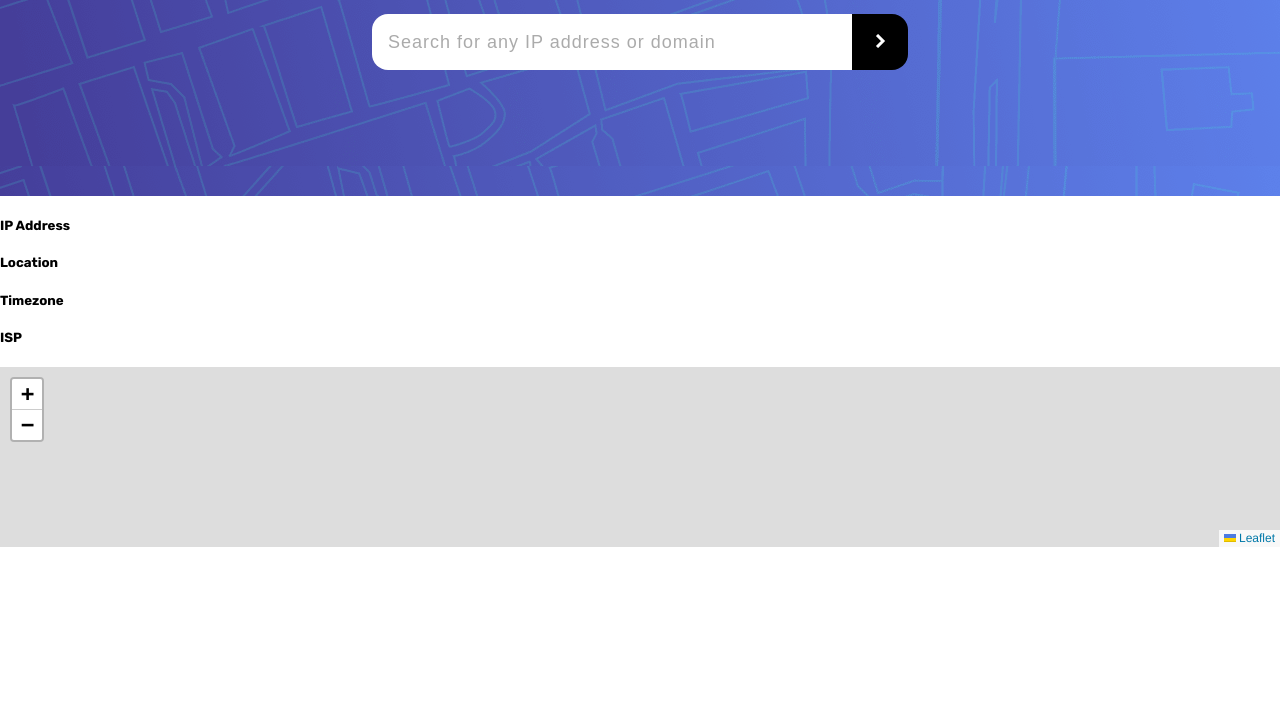
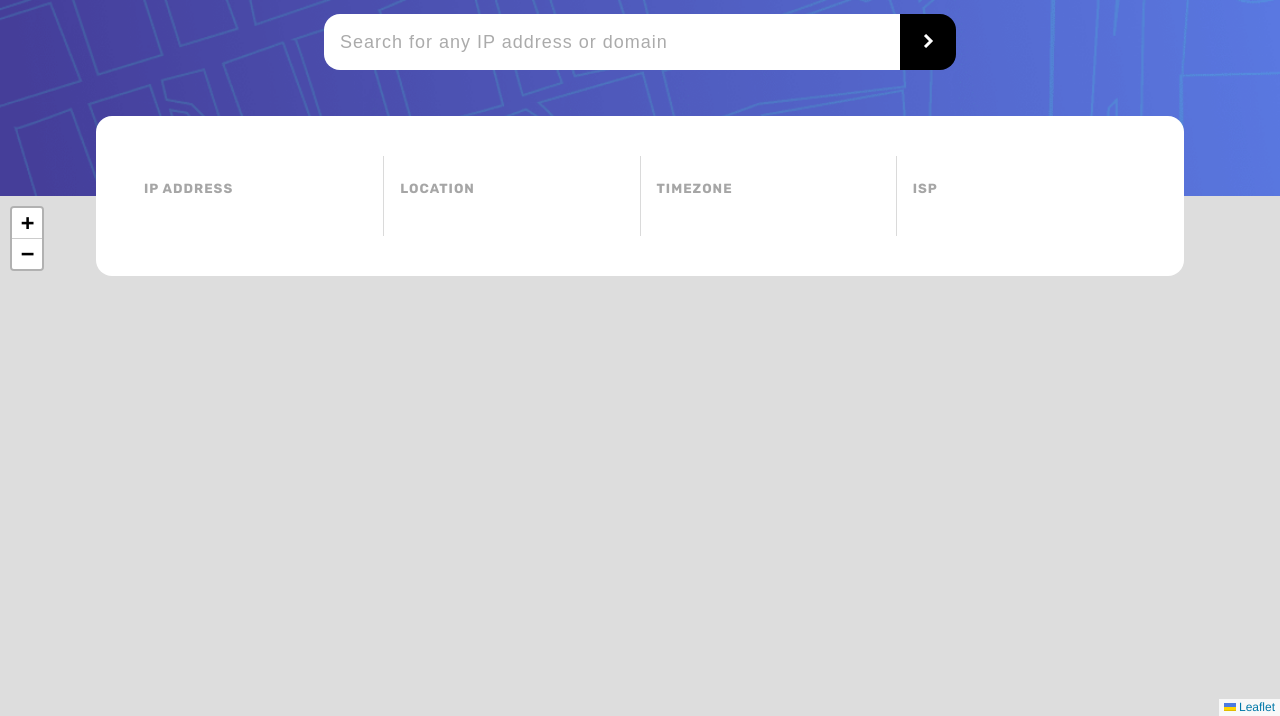
Before and after one commit to nogawa11/ip-address-tracker, a plain HTML site: page index.html in a window 1280 px wide. Shown: the part 84-800 px from the top of the page. Drawn offline with nearby package versions, Linux system fonts and the light colour scheme; no server answers.

Commit message:
added style

```diff
--- a/app.js
+++ b/app.js
@@ -1,36 +1,38 @@
 const mymap = L.map('map')
 const marker = L.marker([0, 0]).addTo(mymap);
-const ip_address = document.querySelector('.info-ipaddress')
+const ipAddress = document.querySelector('.info-ipaddress')
 const region = document.querySelector('.info-location')
 const timezone = document.querySelector('.info-timezone');
 const isp = document.querySelector('.info-isp');
 const submit = document.querySelector('.button-submit');
 const form = document.querySelector('.form');
 const input = document.querySelector('.input');
+const mapboxKey = config.MAPBOX_KEY;
+const ipifyKey = config.IPIFY_KEY;
 
 const displayMap = (lat, long) => {
   mymap.setView([lat, long], 13);
   marker.setLatLng([lat, long]);
 
-  L.tileLayer('https://api.mapbox.com/styles/v1/{id}/tiles/{z}/{x}/{y}?access_token={accessToken}', {
+  L.tileLayer(`https://api.mapbox.com/styles/v1/{id}/tiles/{z}/{x}/{y}?access_token=${mapboxKey}`, {
       attribution: 'Map data &copy; <a href="https://www.openstreetmap.org/copyright">OpenStreetMap</a> contributors, Imagery © <a href="https://www.mapbox.com/">Mapbox</a>',
       maxZoom: 18,
       id: 'mapbox/streets-v11',
       tileSize: 512,
       zoomOffset: -1,
-      accessToken: 'pk.eyJ1Ijoibm9nYXdhMTEiLCJhIjoiY2t6N3ZnbmQ3MG45eTJxcW1qazdtcnkyZiJ9.ELu1QeFSAdBetgrJEe0BEg'
+      accessToken: `${mapboxKey}`
   }).addTo(mymap);
 }
 
 const displayCurrentLocation = () => {
-  const response = fetch('https://geo.ipify.org/api/v1?apiKey=at_rQolZYvP4CkAbjxkMcKz28heJhHBi', { method: 'GET' })
+  const response = fetch(`https://geo.ipify.org/api/v1?apiKey=${ipifyKey}`, { method: 'GET' })
                 .then(response => response.json())
                 .catch(() => console.error('Request failed'));
   response.then(response => {
       const lat = response.location.lat;
       const lng = response.location.lng;
 
-      ip_address.innerHTML = response.ip;
+      ipAddress.innerHTML = response.ip;
       region.innerHTML = response.location.city;
       timezone.innerHTML = `UTC ${response.location.timezone}`;
       isp.innerHTML = response.isp;
@@ -44,14 +46,14 @@ displayCurrentLocation();
 const getLocation = () =>  {
   form.addEventListener('submit', (event) => {
     event.preventDefault();
-    const response = fetch(`https://geo.ipify.org/api/v1?apiKey=at_rQolZYvP4CkAbjxkMcKz28heJhHBi&ipAddress=${input.value}`)
+    const response = fetch(`https://geo.ipify.org/api/v1?apiKey=${ipifyKey}&ipAddress=${input.value}`)
                   .then(res => res.json())
                   .catch(() => console.error("Request failed"));
     response.then(response => {
         const lat = response.location.lat;
         const lng = response.location.lng;
 
-        ip_address.innerHTML = response.ip;
+        ipAddress.innerHTML = response.ip;
         region.innerHTML = response.location.city;
         timezone.innerHTML = `UTC ${response.location.timezone}`;
         isp.innerHTML = response.isp;
--- a/index.html
+++ b/index.html
@@ -21,25 +21,28 @@
       <button type="submit" class="button-submit"><img src="images/icon-arrow.svg"></button>
     </form>
   </div>
+  <div class="content">
     <div class="information">
-    <div class="ipaddress">
+      <div class="info-container ipaddress">
         <h5>IP Address</h5>
         <span class="information-result info-ipaddress"></span>
       </div>
-    <div class="location">
+      <div class="info-container location">
         <h5>Location</h5>
         <span class="information-result info-location"></span>
       </div>
-    <div class="timezone">
+      <div class="info-container timezone">
         <h5>Timezone</h5>
         <span class="information-result info-timezone"></span>
       </div>
-    <div class="isp">
+      <div class="info-container isp">
         <h5>ISP</h5>
         <span class="information-result info-isp"></span>
       </div>
     </div>
+  </div>
   <div id="map"></div>
+  <script type='text/javascript' src='config.js'></script>
   <script src="app.js"></script>
 </body>
 </html>
--- a/styles.css
+++ b/styles.css
@@ -7,15 +7,18 @@ body {
 }
 
 #map {
-  height: 180px;
+  height: calc(100vh - 280px);
+  z-index: 1;
 }
 
 .header {
   background-image: url('images/pattern-bg.png');
+  background-size: cover;
   height: 280px;
   display: flex;
   flex-direction: column;
   align-items: center;
+  position: relative;
 }
 
 h1 {
@@ -27,7 +30,7 @@ h1 {
 
 input {
   height: 56px;
-  width: 480px;
+  width: 45vw;
   border: 0;
   border-radius: 16px 0 0 16px;
   box-sizing: border-box;
@@ -49,10 +52,66 @@ input[type='text'] {
   margin-top: 30px;
   display: flex;
 }
+
 .button-submit {
   background-color: black;
   border: 0;
   height: 56px;
   width: 56px;
   border-radius: 0 16px 16px 0;
+  transition: 0.5s;
 }
+
+.button-submit:hover {
+  background-color: hsl(0, 0%, 59%);
+}
+
+.content {
+  display: flex;
+  justify-content: center;
+}
+
+.information {
+  display: flex;
+  justify-content: space-between;
+  border-radius: 16px;
+  width: 80vw;
+  height: 160px;
+  padding: 0 32px;
+  top: 200px;
+  position: absolute;
+  z-index: 100;
+  background-color: white;
+  align-items: center;
+}
+
+h5 {
+  color: hsl(0, 0%, 65%);
+  letter-spacing: 1px;
+  text-transform: uppercase;
+  margin: 0 0 16px 0;
+  padding: 0 0 0 16px;
+}
+
+.information-result {
+  font-weight: 500;
+  color: hsl(0, 0%, 17%);
+  font-size: 24px;
+  padding: 0 0 0 16px;
+}
+
+.ipaddress, .location, .timezone, .isp {
+  width: 20vw;
+}
+
+.info-container {
+  height: 80px;
+  border-right: 1px solid rgb(218, 218, 218);
+  display: flex;
+  flex-direction: column;
+  justify-content: center;
+}
+
+.info-container:last-child {
+  border-right: none;
+}
```
Also changed, not shown: 1 other file. Lines whose indentation alone changed are shown as unchanged.
